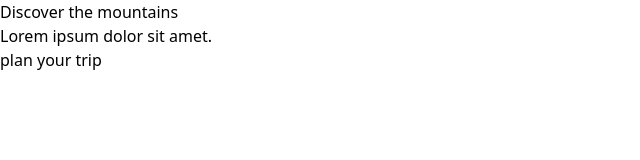
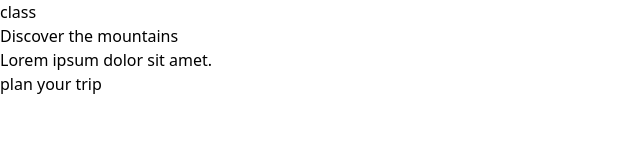
Before and after one commit to iredia039/my-Tuesday-commit, a website: page src/index.html in a window 1280 px wide. Shown: the whole page, without its empty margins (0-640 px from the left). Drawn offline with Linux system fonts and the light colour scheme.

Commit message:
added class to div

```diff
--- a/src/index.html
+++ b/src/index.html
@@ -9,7 +9,7 @@
 <body>
 
     <!-- div for the background image -->
-     <div>
+     <div> class
         <h1>Discover the mountains</h1>
         <p>Lorem ipsum dolor sit amet.</p>
         <button>plan your trip</button>
```
